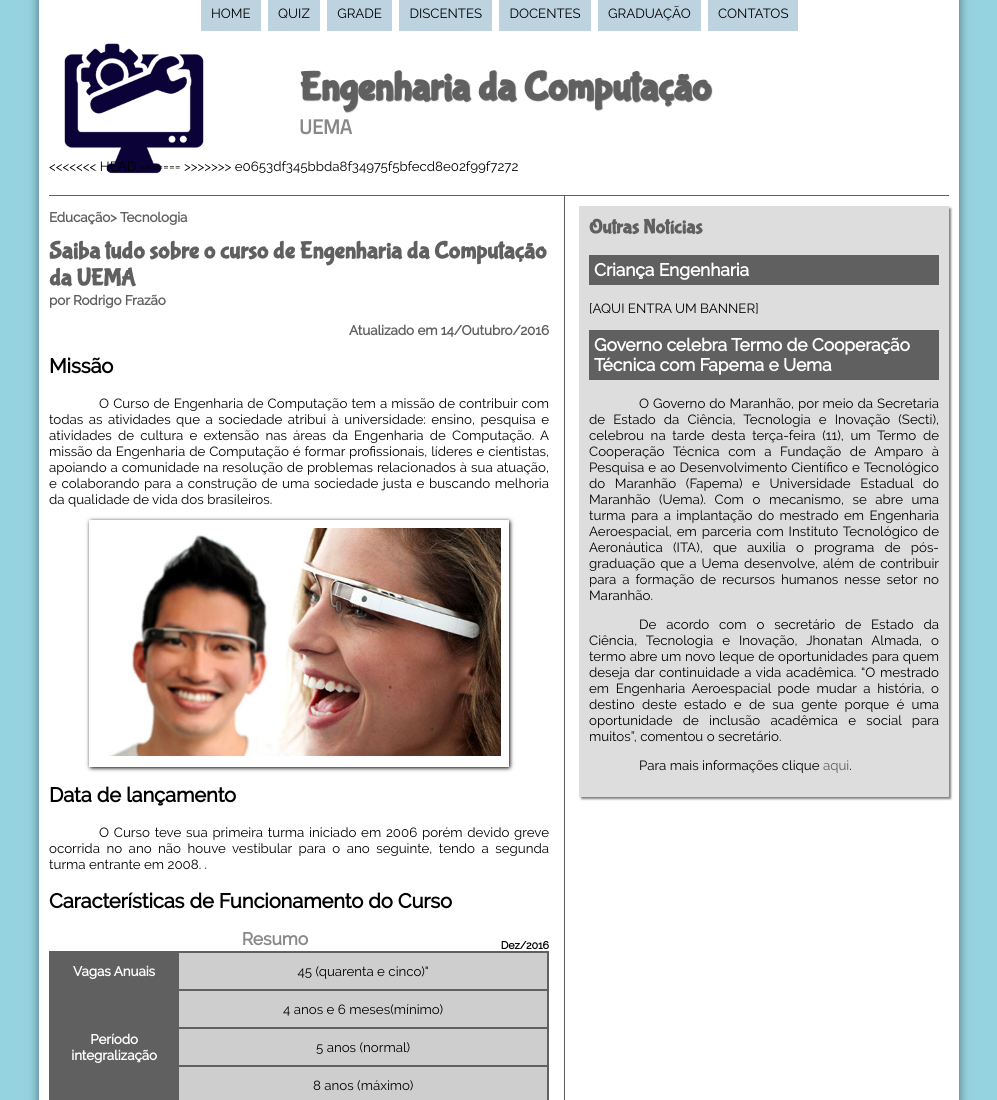
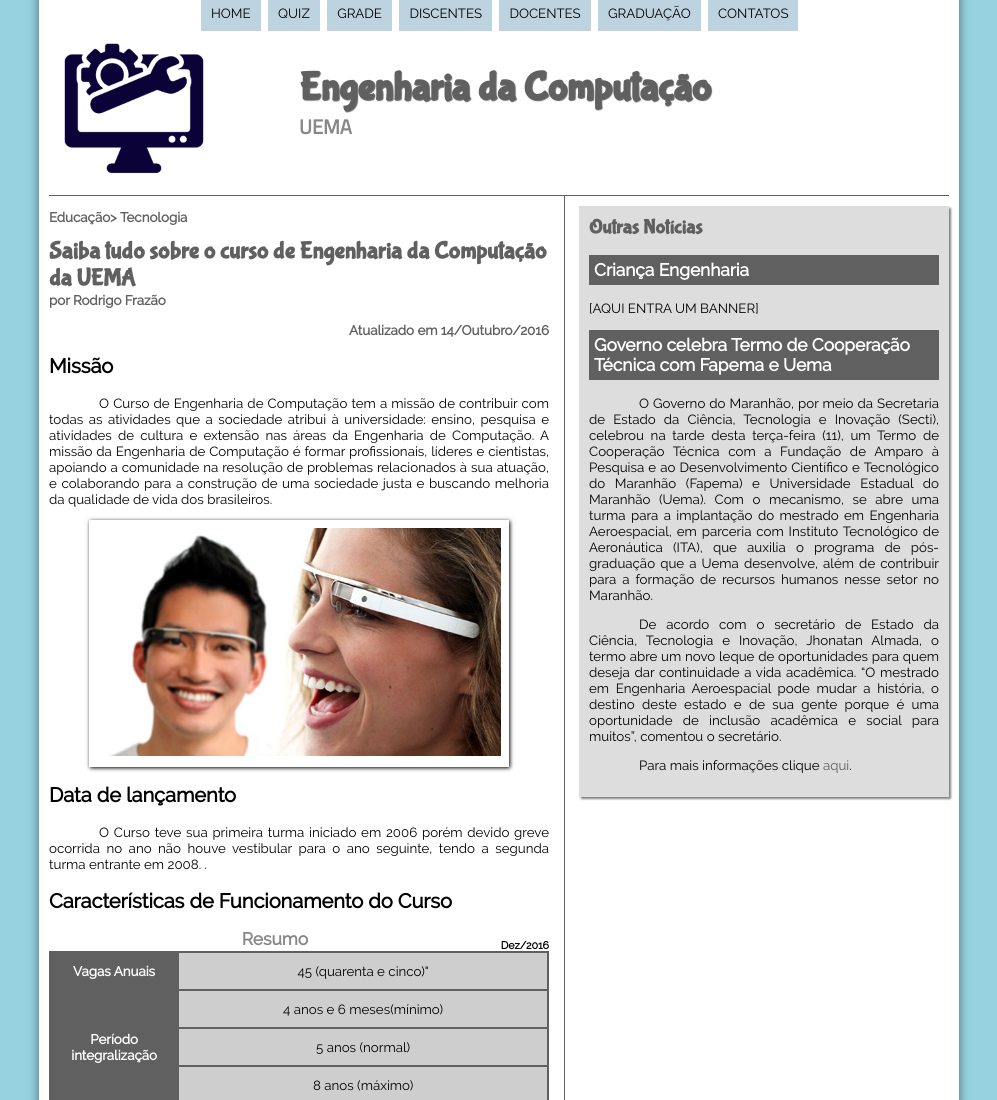
Before and after one commit to rodrigoframa/rodrigoframa.github.io, a plain HTML site: page index.html in a window 1280 px wide. Shown: the top 1100 px of the page, without its empty margins (141-1138 px from the left). Drawn offline with Linux system fonts and the light colour scheme.

Commit message:
Commit Teste 2

```diff
--- a/index.html
+++ b/index.html
@@ -13,11 +13,10 @@
             <h2>UEMA</h2>
         </hgroup>
         <!-- <img id="icone" src="_imagens/logo.png"/> -->
-<<<<<<< HEAD
-        <!--Commit teste-->
 
-=======
->>>>>>> e0653df345bbda8f34975f5bfecd8e02f99f7272
+        <!--Commit teste 2-->
+
+
         <nav id="menu">
             <h1>Menu Principal</h1>
             <ul>
```
